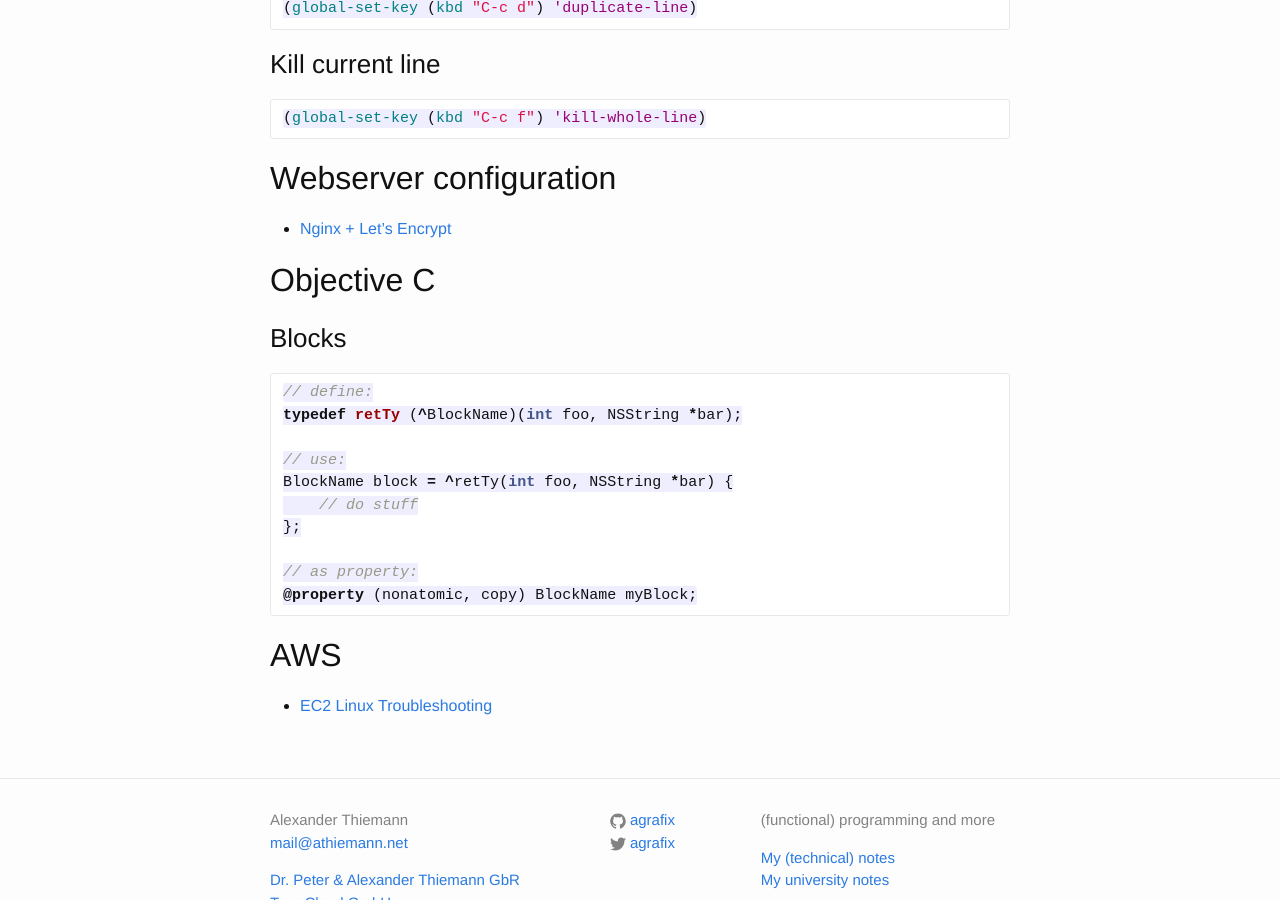
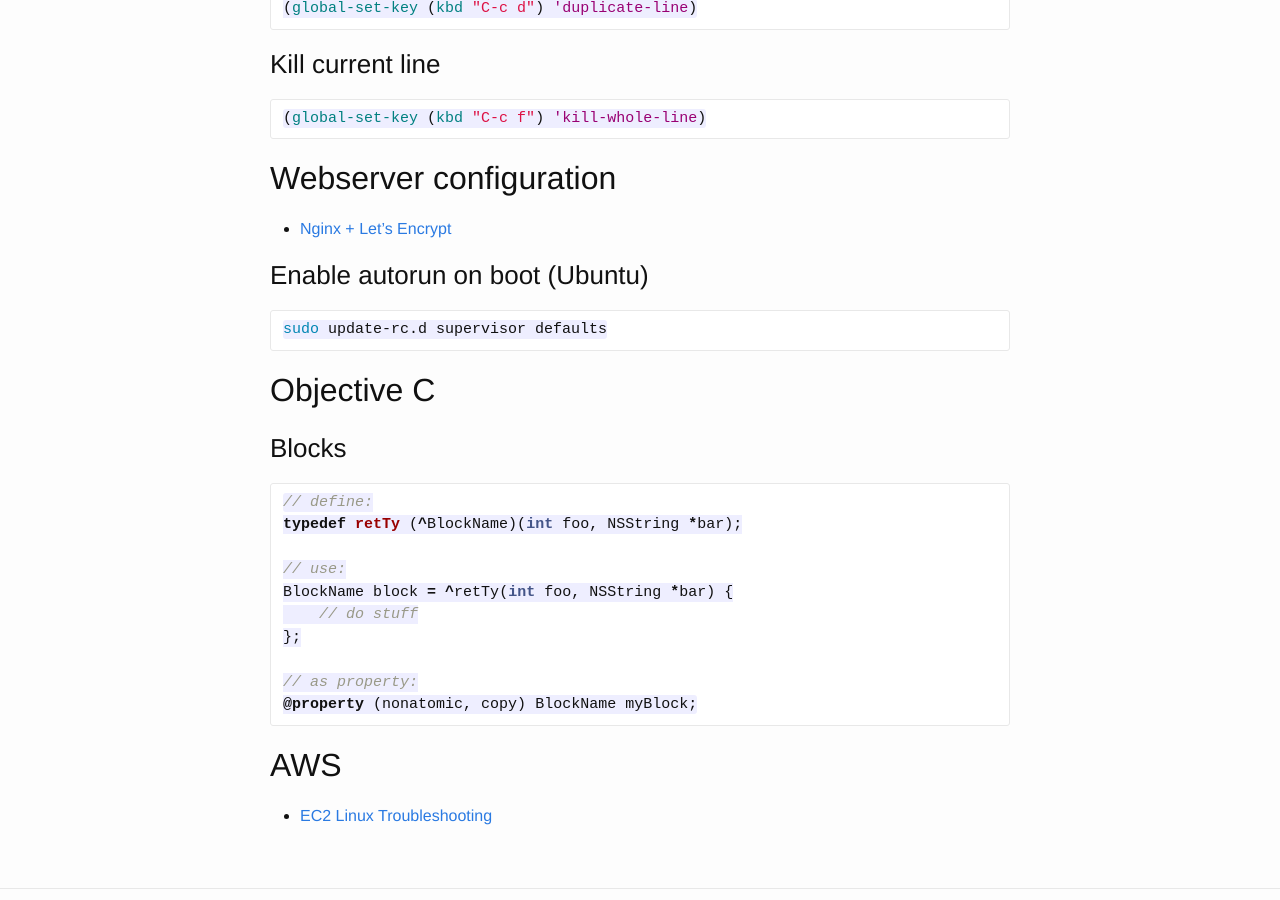
Before and after one commit to agrafix/homepage, a Jekyll site: the page built from notes.md, in a window 1280 px wide and 900 px high, scrolled down 1393 px. Built offline with Jekyll 4.4.1, drawn with Linux system fonts in a browser that asks for light colours.

Commit message:
notes: add ubuntu autorun on boot

````diff
--- a/notes.md
+++ b/notes.md
@@ -71,6 +71,12 @@ see [issue #4642][ghc-spacemacs-4642]
 
 * [Nginx + Let's Encrypt][do-nginx-letsencrypt]
 
+### Enable autorun on boot (Ubuntu)
+
+```bash
+sudo update-rc.d supervisor defaults
+```
+
 ## Objective C
 
 ### Blocks
````
